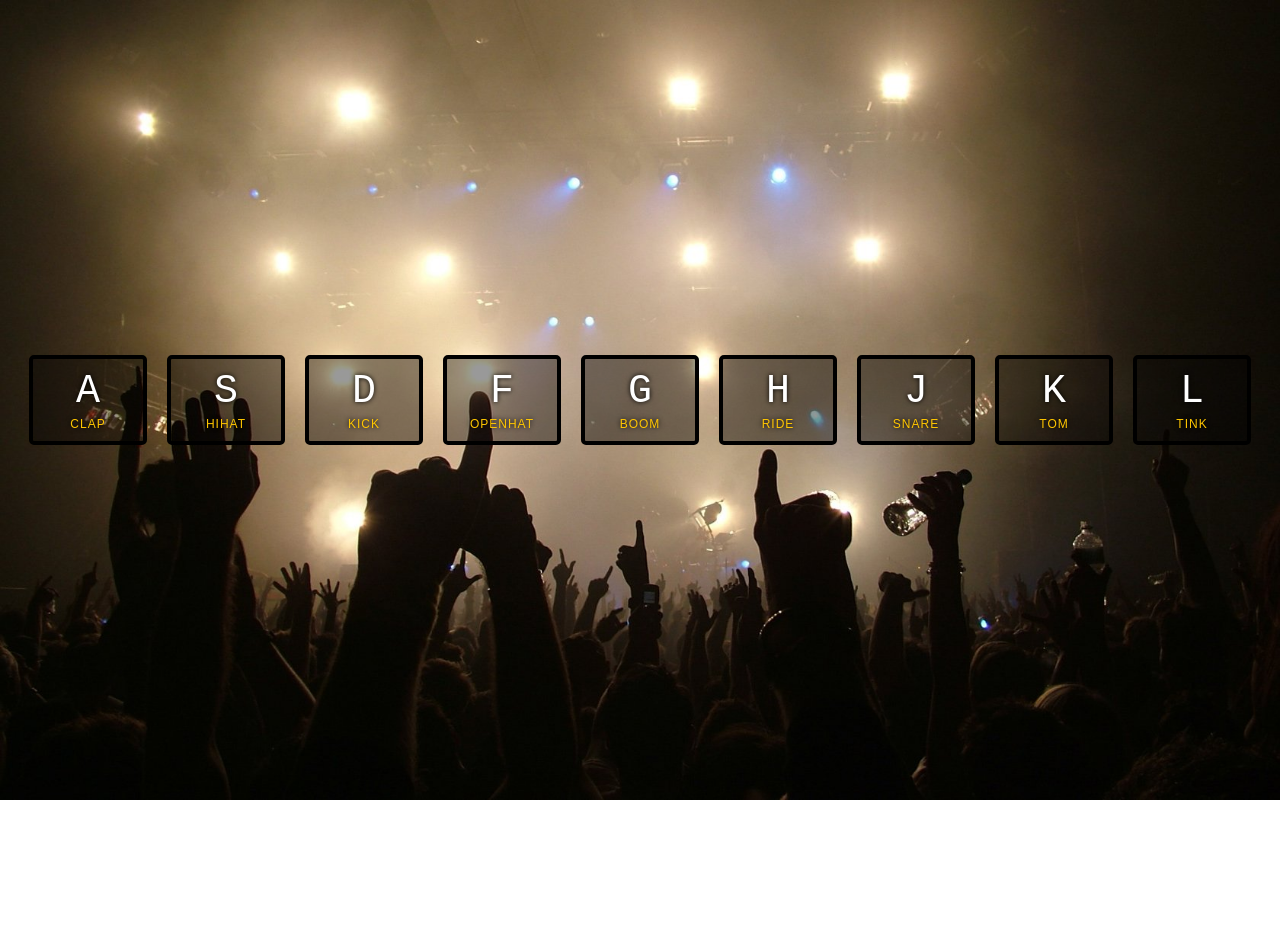
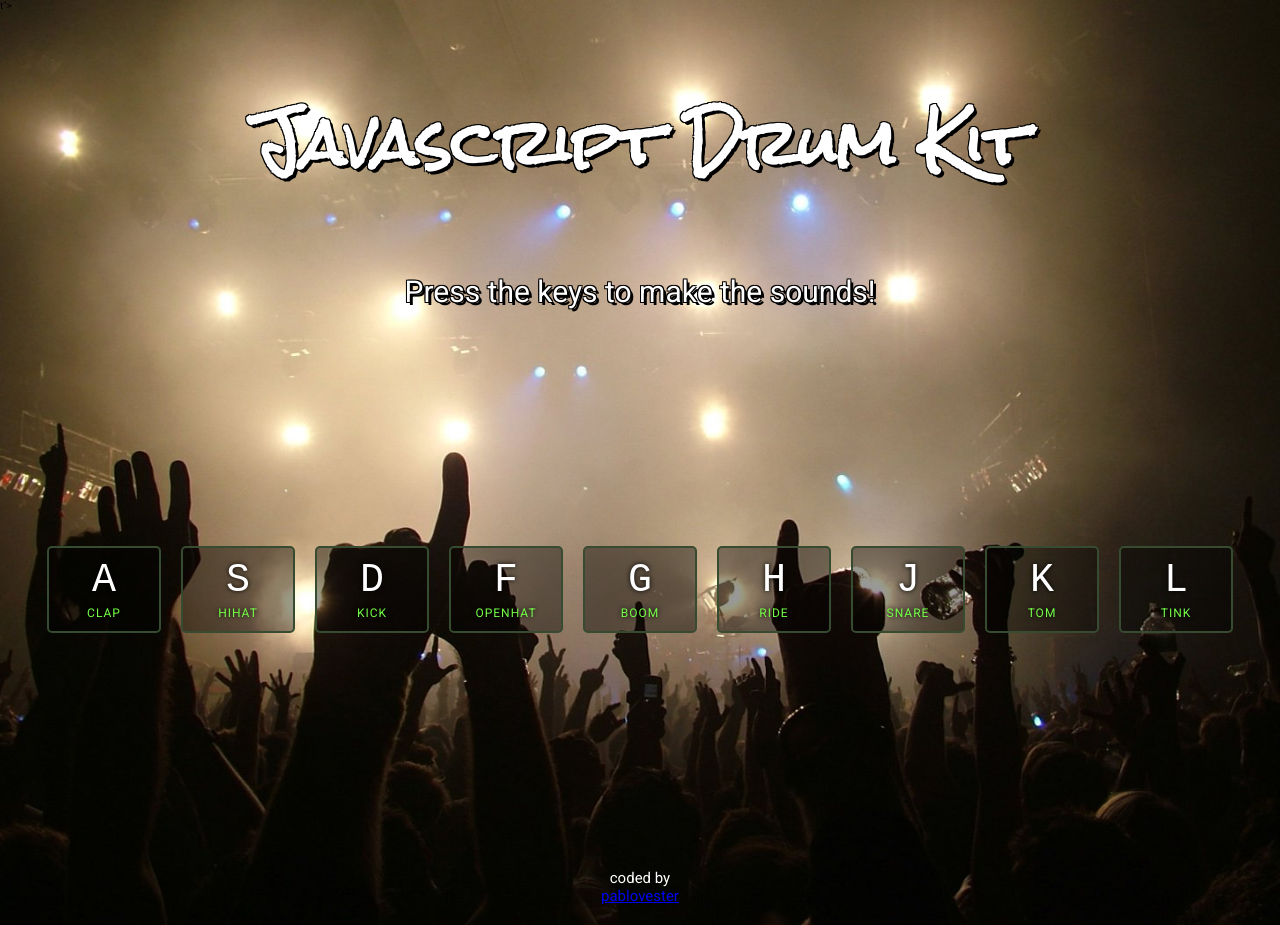
Before and after one commit to pablovester/js-drumkit, a plain HTML site: page index.html in a window 1280 px wide. Before the commit the page ends 800 px from the top, so only its background shows below. Drawn offline with Linux system fonts and the light colour scheme.

Commit message:
changed styling and title

```diff
--- a/index.html
+++ b/index.html
@@ -3,13 +3,19 @@
 <head>
   <meta charset="UTF-8">
   <title>JS Drum Kit</title>
+  <link href="https://fonts.googleapis.com/css?family=Roboto|Rock+Salt" rel="stylesheet">t">
   <link rel="stylesheet" href="style.css">
- <script type="text/javascript" src="script.js"></script>
+  <script type="text/javascript" src="script.js"></script>
 </head>
 <body>
 
 
-  <div class="keys">
+  <div class="title flex">
+    <p>javascript drum kit</p>
+    <span>Press the keys to make the sounds!</span>
+  </div>
+
+  <div class="keys flex">
     <div data-key="65" class="key">
       <kbd>A</kbd>
       <span class="sound">clap</span>
@@ -58,7 +64,9 @@
   <audio data-key="75" src="sounds/tom.wav"></audio>
   <audio data-key="76" src="sounds/tink.wav"></audio>
 
-
+  <div class="footer flex">
+    coded by <a href="http://github.com/pablovester">pablovester</a>
+  </div>
 
 
 
--- a/style.css
+++ b/style.css
@@ -6,19 +6,49 @@ html {
 body,html {
   margin: 0;
   padding: 0;
-  font-family: sans-serif;
+  font-family: 'Roboto', sans-serif;
+}
+
+.flex {
+  display: flex;
+  align-items: center;
+  justify-content: center;
+  flex-wrap: wrap;
+}
+
+.title{
+  flex-direction: column;
+  color: white;
+}
+
+.title p {
+  font-family: 'Rock Salt', cursive;
+  text-transform: capitalize;
+  font-size: 6rem;
+  font-weight: bold;
+}
+
+.title span {
+  font-size: 3rem;
+}
+
+.title p,
+.title span {
+   text-shadow:
+      3px 3px 0 #000,
+      -1px -1px 0 #000,
+      1px -1px 0 #000,
+      -1px 1px 0 #000,
+      1px 1px 0 #000;
 }
 
 .keys {
-  display: flex;
   flex: 1;
-  min-height: 100vh;
-  align-items: center;
-  justify-content: center;
+  min-height: 70vh;
 }
 
 .key {
-  border: .4rem solid black;
+  border: .2rem solid #374B30;
   border-radius: .5rem;
   margin: 1rem;
   font-size: 1.5rem;
@@ -32,9 +62,9 @@ body,html {
 }
 
 .playing {
-  transform: scale(1.1);
-  border-color: #ffc600;
-  box-shadow: 0 0 1rem #ffc600;
+  transform: scale(1.3);
+  border-color: #74FF47;
+  box-shadow: 0 0 1rem #74FF47;
 }
 
 kbd {
@@ -46,5 +76,12 @@ kbd {
   font-size: 1.2rem;
   text-transform: uppercase;
   letter-spacing: .1rem;
-  color: #ffc600;
+  color: #74FF47;
 }
+
+.footer {
+  flex-direction: column;
+  color: white;
+  font-size: 1.5rem;
+  padding-bottom: 2rem;
+}
```
